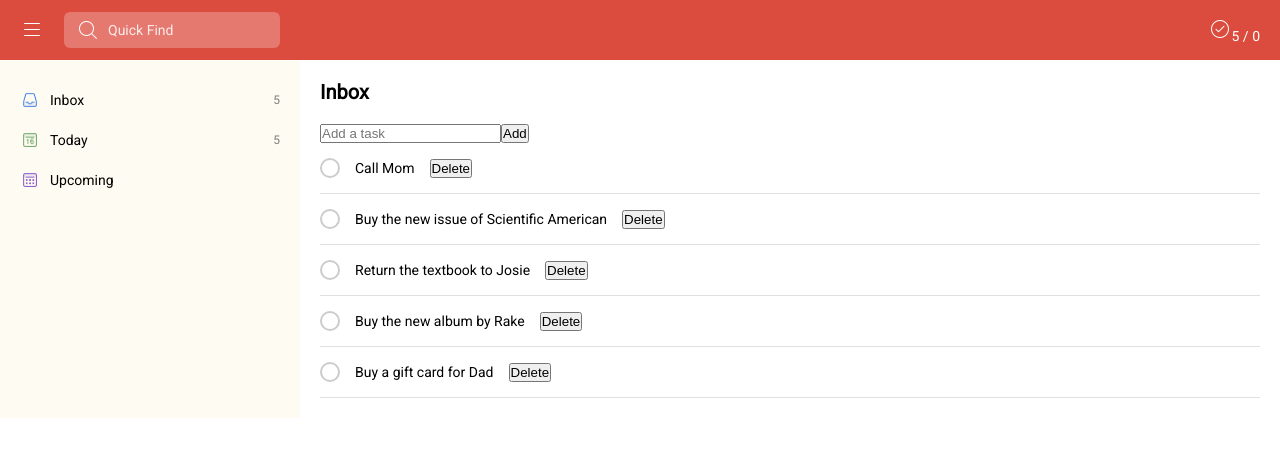
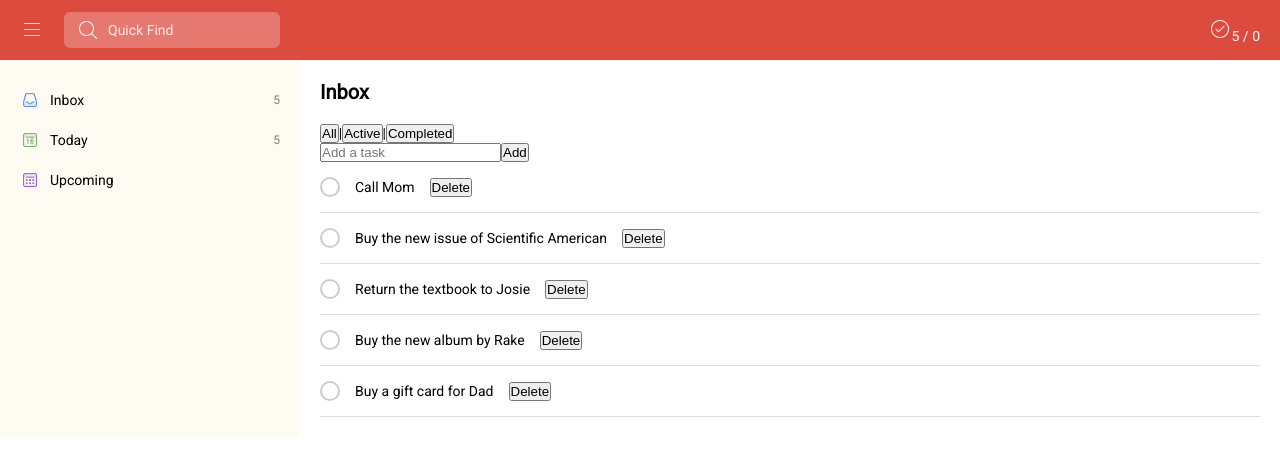
Before and after one commit to jiwondinahlee/assignment-2-jiwondinahlee, a React (Vite) app: page / in a window 1280 px wide. Shown: the top 476 px of the page. Built offline with nearby package versions, Linux system fonts and the light colour scheme.

Commit message:
Add task filtering

```diff
--- a/src/App.jsx
+++ b/src/App.jsx
@@ -20,6 +20,7 @@ function App() {
     { id: 4, text: "Buy the new album by Rake", completed: false },
     { id: 5, text: "Buy a gift card for Dad", completed: false },
   ])
+  const [filter, setFilter] = useState('all')
 
   function toggleTask(id) {
     setTasks(tasks.map((task) =>
@@ -35,6 +36,12 @@ function App() {
     const newTask = { id: Date.now(), text: text, completed: false }
     setTasks([...tasks, newTask])
   }
+
+  const filteredTasks = tasks.filter((task) => {
+    if (filter === 'active') return !task.completed
+    if (filter === 'completed') return task.completed
+    return true
+  })
 
   return (
     <div className="app">
@@ -65,8 +72,15 @@ function App() {
       </nav>
       <main>
         <h1>Inbox</h1>
+        <div className="filters">
+          <button className={filter === 'all' ? 'active' : ''} onClick={() => setFilter('all')}>All</button>
+          <span>|</span>
+          <button className={filter === 'active' ? 'active' : ''} onClick={() => setFilter('active')}>Active</button>
+          <span>|</span>
+          <button className={filter === 'completed' ? 'active' : ''} onClick={() => setFilter('completed')}>Completed</button>
+        </div>
         <TaskForm onAdd={addTask} />
-        <TaskList tasks={tasks} onToggle={toggleTask} onDelete={deleteTask} />
+        <TaskList tasks={filteredTasks}onToggle={toggleTask} onDelete={deleteTask} />
       </main>
     </div>
   )
```
